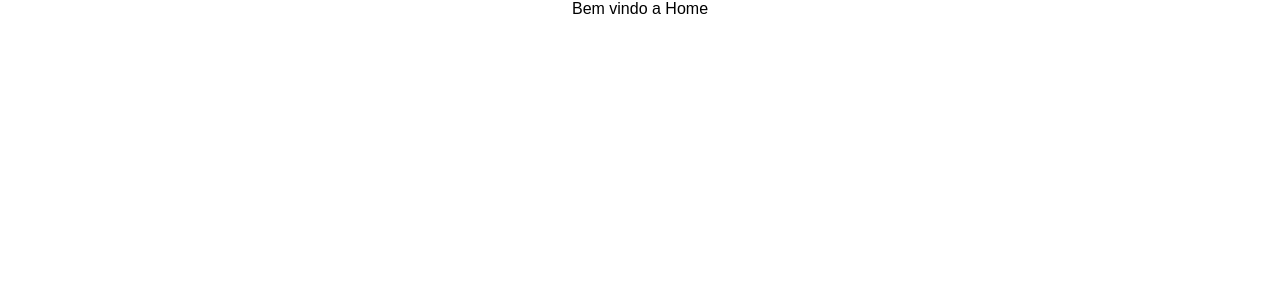
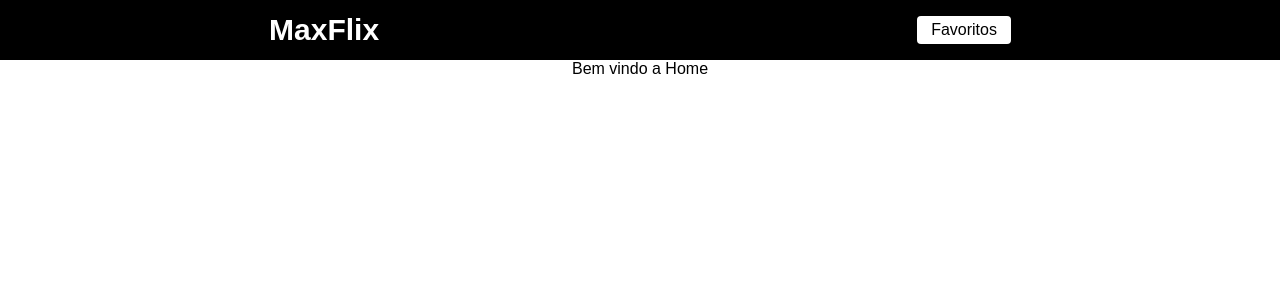
Before and after one commit to gabriel-maximus/Curso-FullStack-Udemy, a React (Create React App) app in the folder projeto-filmes-em-cartaz/: page / in a window 1280 px wide. Shown: the top 300 px of the page. Built offline with nearby package versions, Linux system fonts and the light colour scheme; the HTML template or start-up script is replaced by a standard one.

Commit message:
Criando componente de Header

```diff
--- /dev/null
+++ b/projeto-filmes-em-cartaz/src/components/Header/index.js
@@ -0,0 +1,12 @@
+import React from 'react';
+import { Link } from 'react-router-dom';
+import './styles.css';
+
+export default function Header() {
+  return (
+    <header>
+        <Link to='/' className='Logo'>MaxFlix</Link>
+        <Link to='/favoritos' className='Favoritos'>Favoritos</Link>
+    </header>
+  )
+}
--- /dev/null
+++ b/projeto-filmes-em-cartaz/src/components/Header/styles.css
@@ -0,0 +1,25 @@
+header{
+    display: flex;
+    align-items: center;
+    justify-content: space-around;
+    width: 100%;
+    height: 60px;
+    background-color: #000000;
+}
+
+.Logo{
+    text-decoration: none;
+    font-size: 30px;
+    cursor: pointer;
+    color: #fff;
+    font-weight: bold;
+}
+
+.Favoritos{
+    cursor: pointer;
+    background-color: #fff;
+    padding: 5px 14px;
+    text-decoration: none;
+    color: #000000;
+    border-radius: 4px;
+}
--- a/projeto-filmes-em-cartaz/src/routes.js
+++ b/projeto-filmes-em-cartaz/src/routes.js
@@ -1,11 +1,13 @@
 import React from 'react'
 import { BrowserRouter, Routes, Route } from 'react-router-dom'
+import Header from './components/Header'
 import Filme from './pages/Filme'
 import Home from './pages/Home'
 
 export default function RoutesApp() {
   return (
     <BrowserRouter>
+        <Header />
         <Routes>
             <Route path='/' element={<Home />} />
             <Route path='/filme/:id' element={<Filme />} />
```
